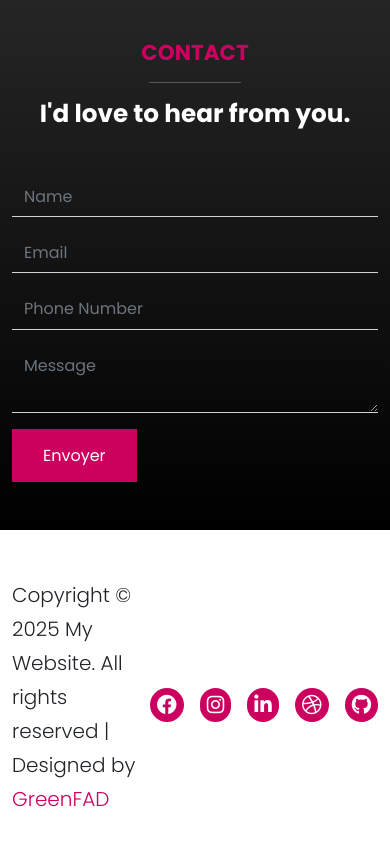
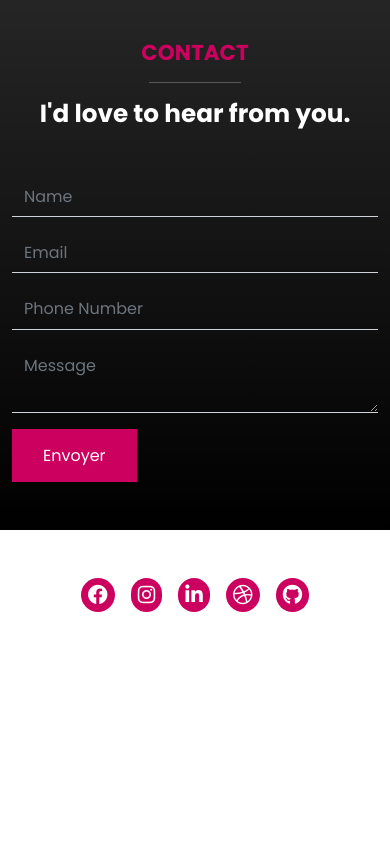
Before and after one commit to PapeCodeur223/Cvtheque-en-ligne, a website: page index.html in a window 390 px wide. Shown: the part 8690-9534 px from the top of the page. After the commit the page ends 9350 px from the top, so only its background shows below. Drawn offline with nearby package versions, Linux system fonts and the light colour scheme; files that its build step writes are made by us from their sources.

Commit message:
Modification du footer

```diff
--- a/index.html
+++ b/index.html
@@ -378,7 +378,7 @@
     <section class="footer">
         <div class="container">
             <div class="d-flex my-5 align-items-center justify-content-center">
-                <p class="flex-grow-1 lead animate-slide-left delay-1">
+                <p class="flex-grow-1 lead animate-slide-left delay-1 d-none d-md-inline">
                     Copyright &copy; 2025 My Website. All rights reserved | Designed by <a href="https://greefad.tech/" class="text-decoration-none">GreenFAD</a>
                 </p>
                 <div class="hstack gap-3 animate-slide-right delay-1">
```
